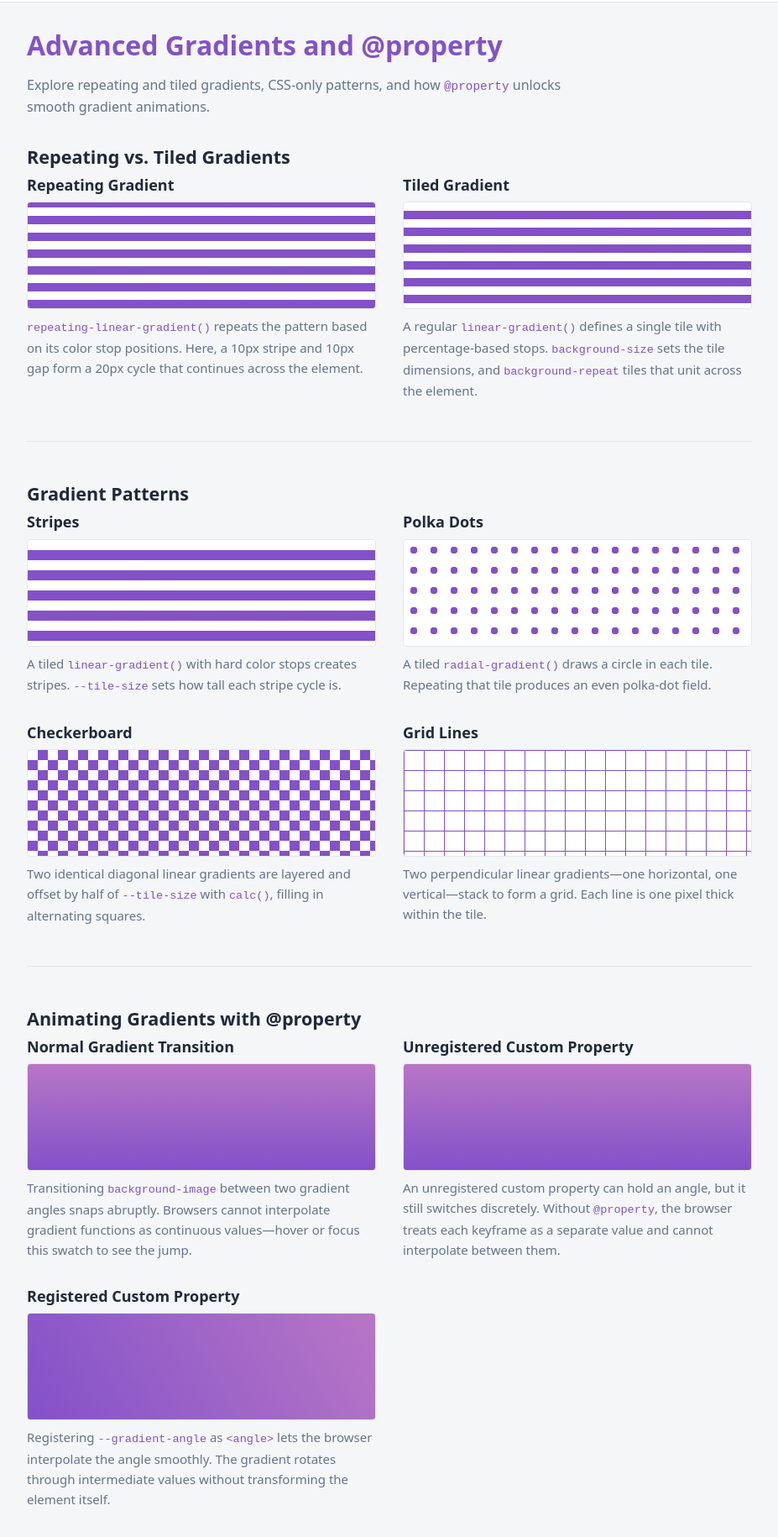
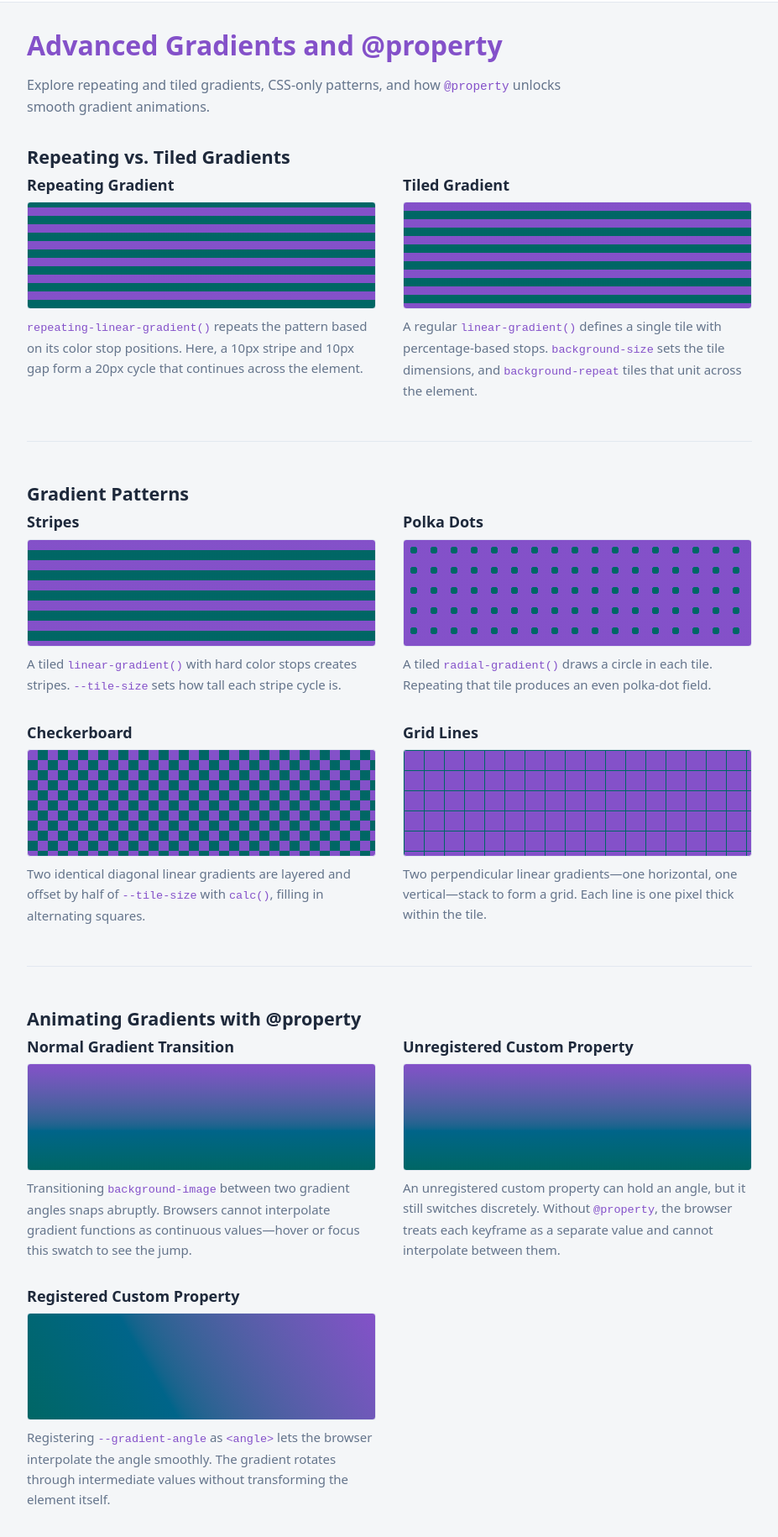
Before and after one commit to karina-d-larson/wdd331-portfolio, a website: page unit-3/gradients-advanced/index.html in a window 1280 px wide. Shown: the part 78-1908 px from the top of the page at 84% size, without its empty margins (176-1103 px from the left). Drawn offline with Linux system fonts and the light colour scheme.

Commit message:
Add secondary accent tokens and did gradient demo

```diff
--- a/css/team-teaching/gradients-advanced.css
+++ b/css/team-teaching/gradients-advanced.css
@@ -17,6 +17,17 @@
 }
 
 @layer components {
+    /*
+     * Demo gradient pair from shared accents (theme-aware via light-dark tokens).
+     * A = secondary teal; B = primary purple.
+     */
+    #repeating-vs-tiled,
+    #gradient-patterns,
+    #animating-gradients {
+        --demo-gradient-a: var(--color-secondary-accent);
+        --demo-gradient-b: var(--color-accent);
+    }
+
     .page-header {
         h1 {
             color: var(--color-primary);
@@ -85,16 +96,16 @@
     .pattern-repeating {
         background-image: repeating-linear-gradient(
             0deg,
-            var(--color-primary) 0 10px,
-            transparent 10px 20px
+            var(--demo-gradient-a) 0 10px,
+            var(--demo-gradient-b) 10px 20px
         );
     }
 
     .pattern-tiled {
         background-image: linear-gradient(
             0deg,
-            var(--color-primary) 0 50%,
-            transparent 50% 100%
+            var(--demo-gradient-a) 0 50%,
+            var(--demo-gradient-b) 50% 100%
         );
         background-size: 20px 20px;
         background-repeat: repeat;
@@ -109,8 +120,8 @@
     .pattern-stripes {
         background-image: linear-gradient(
             0deg,
-            var(--color-primary) 0 50%,
-            transparent 50% 100%
+            var(--demo-gradient-a) 0 50%,
+            var(--demo-gradient-b) 50% 100%
         );
         background-size: var(--tile-size) var(--tile-size);
         background-repeat: repeat;
@@ -119,28 +130,30 @@
     .pattern-polka {
         background-image: radial-gradient(
             circle at center,
-            var(--color-primary) 0 25%,
-            transparent 26%
+            var(--demo-gradient-a) 0 25%,
+            var(--demo-gradient-b) 26%
         );
         background-size: var(--tile-size) var(--tile-size);
         background-repeat: repeat;
     }
 
     .pattern-checkerboard {
+        /* Transparent gaps reveal the second color; needed for the offset layer technique. */
+        background-color: var(--demo-gradient-b);
         background-image:
             linear-gradient(
                 45deg,
-                var(--color-primary) 25%,
+                var(--demo-gradient-a) 25%,
                 transparent 25%,
                 transparent 75%,
-                var(--color-primary) 75%
+                var(--demo-gradient-a) 75%
             ),
             linear-gradient(
                 45deg,
-                var(--color-primary) 25%,
+                var(--demo-gradient-a) 25%,
                 transparent 25%,
                 transparent 75%,
-                var(--color-primary) 75%
+                var(--demo-gradient-a) 75%
             );
         background-size: var(--tile-size) var(--tile-size);
         background-position:
@@ -150,9 +163,11 @@
     }
 
     .pattern-grid {
+        /* Transparent gaps let both axis layers show; fill uses the second color. */
+        background-color: var(--demo-gradient-b);
         background-image:
-            linear-gradient(var(--color-primary) 1px, transparent 1px),
-            linear-gradient(90deg, var(--color-primary) 1px, transparent 1px);
+            linear-gradient(var(--demo-gradient-a) 1px, transparent 1px),
+            linear-gradient(90deg, var(--demo-gradient-a) 1px, transparent 1px);
         background-size: var(--tile-size) var(--tile-size);
         background-repeat: repeat;
     }
@@ -163,8 +178,8 @@
     .pattern-transition {
         background-image: linear-gradient(
             0deg,
-            var(--color-primary),
-            var(--accent-400)
+            var(--demo-gradient-a),
+            var(--demo-gradient-b)
         );
         transition: background-image 2s ease;
 
@@ -172,8 +187,8 @@
         &:focus-visible {
             background-image: linear-gradient(
                 180deg,
-                var(--color-primary),
-                var(--accent-400)
+                var(--demo-gradient-a),
+                var(--demo-gradient-b)
             );
         }
 
@@ -187,8 +202,8 @@
         --unregistered-angle: 0deg;
         background-image: linear-gradient(
             var(--unregistered-angle, 0deg),
-            var(--color-primary),
-            var(--accent-400)
+            var(--demo-gradient-a),
+            var(--demo-gradient-b)
         );
         animation: animate-unregistered-angle 3s linear infinite alternate;
     }
@@ -196,8 +211,8 @@
     .pattern-registered {
         background-image: linear-gradient(
             var(--gradient-angle, 0deg),
-            var(--color-primary),
-            var(--accent-400)
+            var(--demo-gradient-a),
+            var(--demo-gradient-b)
         );
         animation: animate-gradient-angle 3s linear infinite alternate;
     }
--- a/css/tokens/colors.css
+++ b/css/tokens/colors.css
@@ -9,6 +9,11 @@
 
     --seed-accent: oklch(0.55 0.18 300);
     --seed-accent-hover: color-mix(in oklch, var(--seed-accent) 80%, black);
+
+    /* Secondary teal accent: light seed derived from dark #00A9A5 (oklch ~0.66 0.11 192)
+       using the same L/C shifts as the primary accent (dark is +0.23 L, −0.04 C). */
+    --seed-secondary-accent: oklch(0.43 0.15 192);
+    --seed-secondary-accent-hover: color-mix(in oklch, var(--seed-secondary-accent) 80%, black);
 
     --seed-link: var(--seed-accent);
     --seed-link-hover: var(--seed-accent-hover);
@@ -24,6 +29,15 @@
     --accent-600: color-mix(in oklch, var(--seed-accent) 80%, black);
     --accent-700: color-mix(in oklch, var(--seed-accent) 60%, black);
     --accent-800: color-mix(in oklch, var(--seed-accent) 40%, black);
+
+    /* ---- Secondary accent ramp ---- */
+    --secondary-accent-200: color-mix(in oklch, var(--seed-secondary-accent) 30%, white);
+    --secondary-accent-300: color-mix(in oklch, var(--seed-secondary-accent) 50%, white);
+    --secondary-accent-400: color-mix(in oklch, var(--seed-secondary-accent) 75%, white);
+    --secondary-accent-500: var(--seed-secondary-accent);
+    --secondary-accent-600: color-mix(in oklch, var(--seed-secondary-accent) 80%, black);
+    --secondary-accent-700: color-mix(in oklch, var(--seed-secondary-accent) 60%, black);
+    --secondary-accent-800: color-mix(in oklch, var(--seed-secondary-accent) 40%, black);
 }
 
 html:has(input[name='theme-preference'][value='dark']:checked) {
@@ -44,6 +58,12 @@ html {
     --color-text-muted: light-dark(var(--seed-text-muted), oklch(0.78 0.03 300));
     --color-accent: light-dark(var(--seed-accent), oklch(0.78 0.14 300));
     --color-accent-hover: light-dark(var(--seed-accent-hover), oklch(0.86 0.1 300));
+    /* Teal secondary accent for supporting highlights; unused by components yet. */
+    --color-secondary-accent: light-dark(var(--seed-secondary-accent), oklch(0.66 0.11 192));
+    --color-secondary-accent-hover: light-dark(
+        var(--seed-secondary-accent-hover),
+        oklch(0.74 0.07 192)
+    );
     --color-link: light-dark(var(--seed-link), oklch(0.8 0.13 300));
     --color-link-hover: light-dark(var(--seed-link-hover), oklch(0.88 0.09 300));
     --color-border: light-dark(var(--seed-border), oklch(0.38 0.03 300));
```
Also changed, not shown: dist/styles.css, 1 other file.
